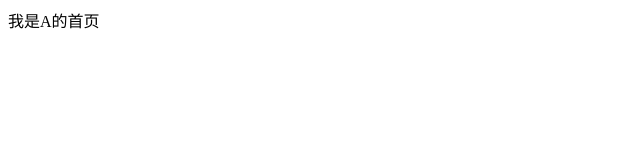
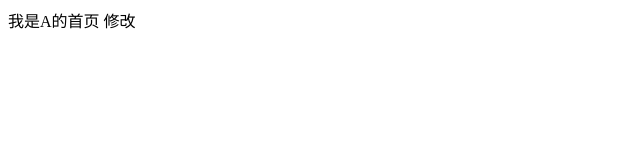
Before and after one commit to why-ustc/git-demo1, a plain HTML site: page index.html in a window 1280 px wide. Shown: the full height of the page, 0-640 px from the left. Drawn offline with Linux system fonts and the light colour scheme.

Commit message:
A程序员第二次提交

```diff
--- a/index.html
+++ b/index.html
@@ -8,7 +8,7 @@
 </head>
 
 <body>
-    我是A的首页
+    我是A的首页 修改
 </body>
 
 </html>
```
